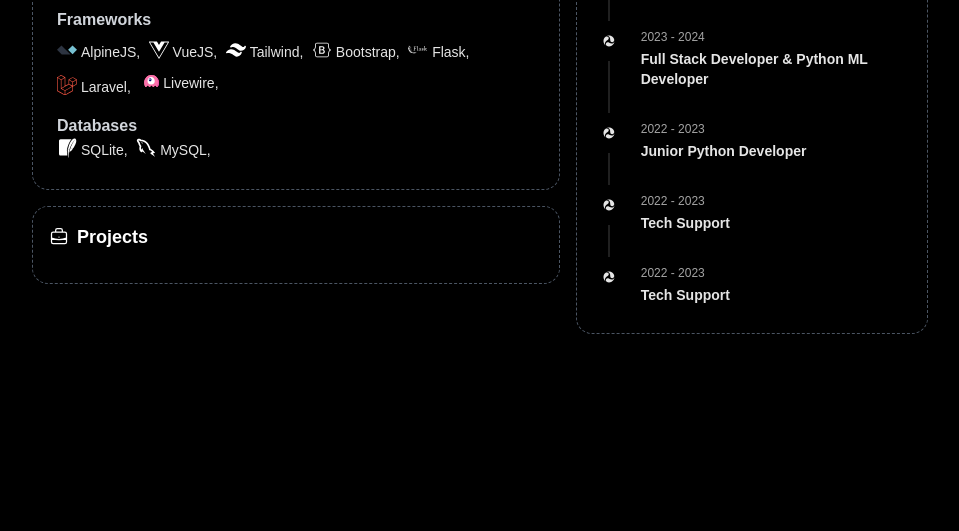
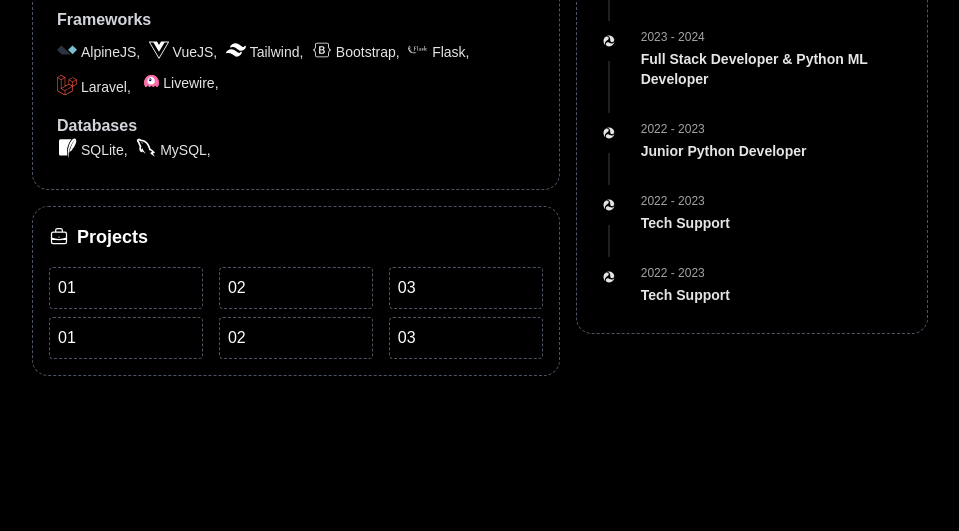
Before and after one commit to Pedrokels/MyWebsite, a plain HTML site: page index.html in a window 1280 px wide. Shown: the part 748-1279 px from the top of the page, without its empty margins (160-1119 px from the left). Drawn offline with nearby package versions, Linux system fonts and the light colour scheme; a web font is replaced by a local one.

Commit message:
started creating project card with grid format

```diff
--- a/index.html
+++ b/index.html
@@ -159,7 +159,6 @@
                                     </div>
                                 </div>
                             </div>
-
 
                             <div class="flex flex-row items-center mt-3">
                                 <div class="flex-1 inline-flex items-center space-x-[0]">
@@ -514,7 +513,22 @@
                             </svg>
                             <h2 class="text-lg font-bold">Projects</h2>
                         </div>
+
+                        <div class="grid grid-cols-3 gap-4">
+                            <div class="border border-dashed rounded p-2 border-black dark:border-gray-600">01</div>
+                            <div class="border border-dashed rounded p-2 border-black dark:border-gray-600">02</div>
+                            <div class="border border-dashed rounded p-2 border-black dark:border-gray-600">03</div>
+                        </div>
+                        <div class="grid grid-cols-3 gap-4 mt-2">
+                            <div class="border border-dashed rounded p-2 border-black dark:border-gray-600">01</div>
+                            <div class="border border-dashed rounded p-2 border-black dark:border-gray-600">02</div>
+                            <div class="border border-dashed rounded p-2 border-black dark:border-gray-600">03</div>
+                        </div>
                     </div>
+
+
+
+
                 </div>
                 <!--3RD EXPERIENCE-->
                 <div class="row-span-2 md:row-span-3 col-span-3 md:col-span-1">
```
